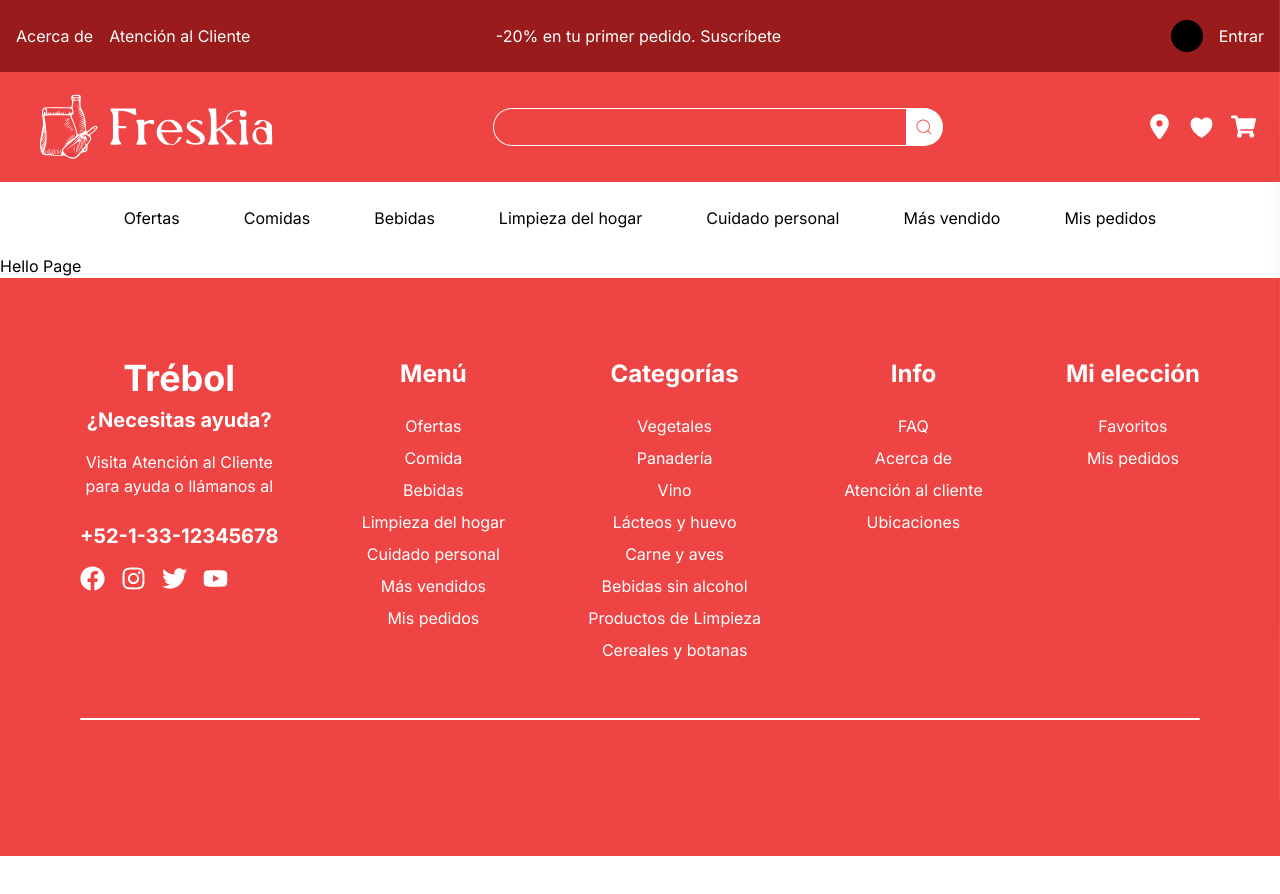
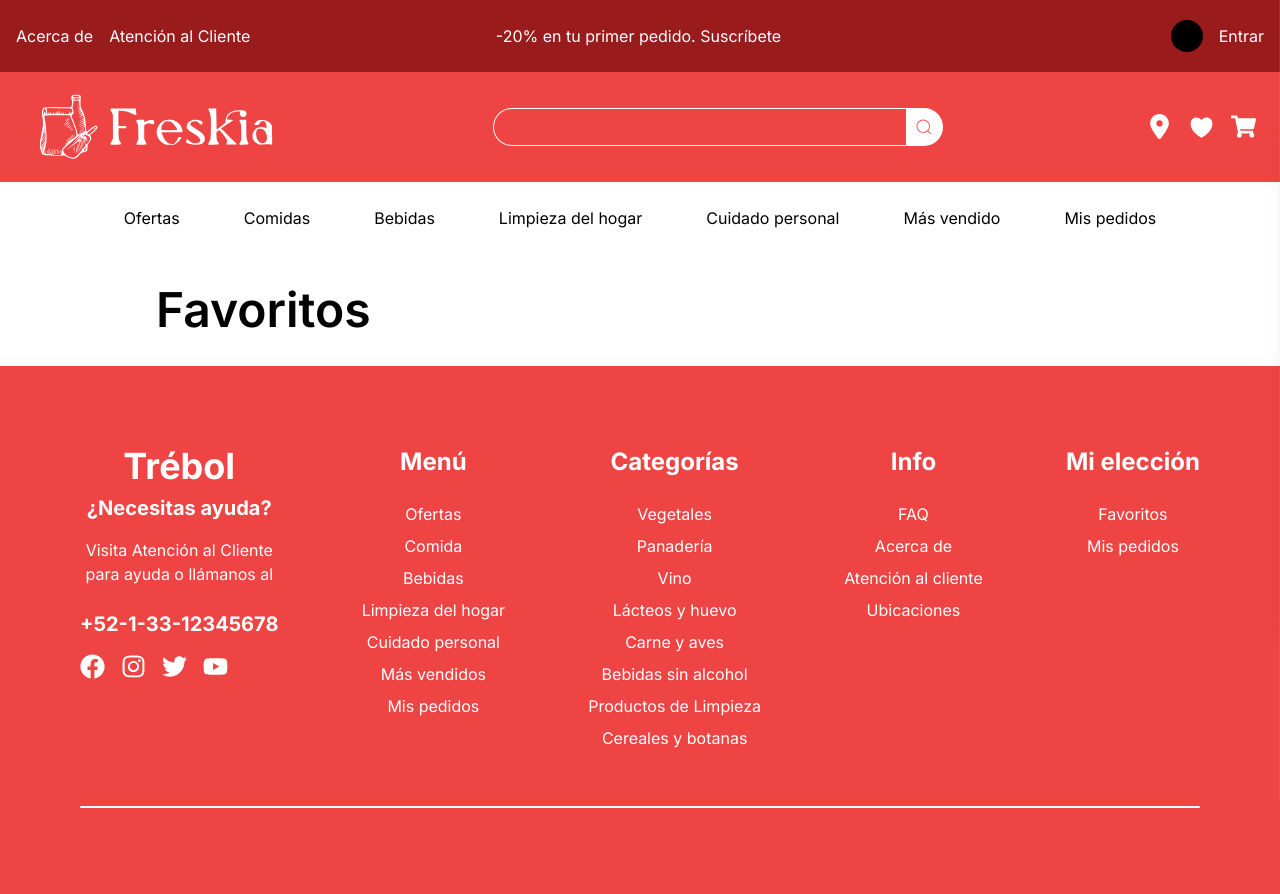
Before and after one commit to jwilliam96/supermarket, a Next.js app: page /favorite in a window 1280 px wide. Shown: the top 894 px of the page. Before the commit the page ends 856 px from the top, so only its background shows below. Built offline with nearby package versions, Linux system fonts and the light colour scheme.

Commit message:
favorite

```diff
--- a/src/app/(shop)/favorite/page.tsx
+++ b/src/app/(shop)/favorite/page.tsx
@@ -1,8 +1,8 @@
 
 export default function FavoritePage() {
     return (
-        <div>
-            <h1>Hello Page</h1>
+        <div className="max-w-[1000px] mx-auto px-4">
+            <h1 className="text-5xl my-8 font-semibold">Favoritos</h1>
         </div>
     );
 }
--- a/src/components/cart/CartOrder.tsx
+++ b/src/components/cart/CartOrder.tsx
@@ -19,7 +19,7 @@ export function CartOrder() {
     }, [cartProducts])
 
     return (
-        <div className=" border rounded-xl p-4">
+        <div className="shadow-lg border rounded-xl p-4">
             <h3 className="text-3xl">Resumen de orden</h3>
 
             <div className="my-6 grid grid-cols-2 gap-2 text-xl" >
```
